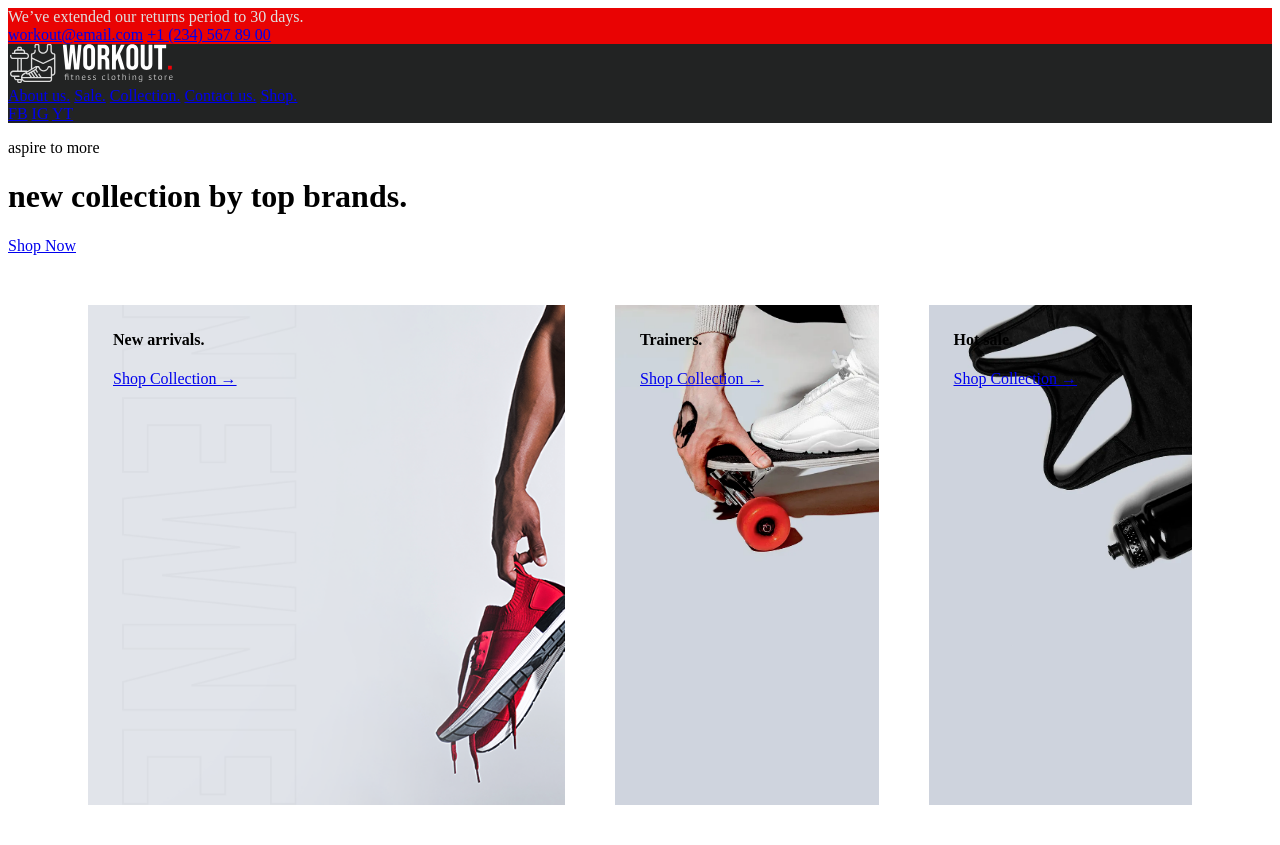
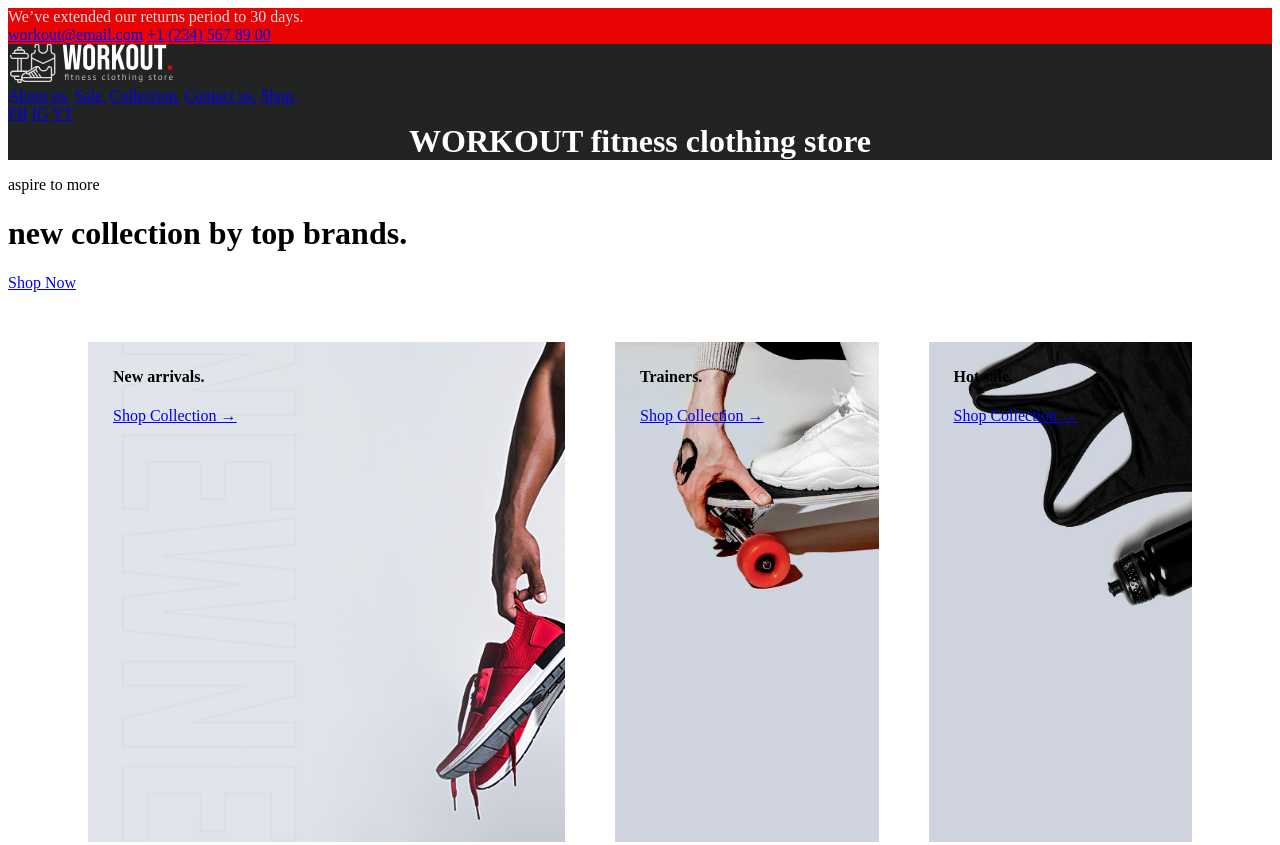
Before and after one commit to koldovsky/610-team-4, a plain HTML site: page index.html in a window 1280 px wide. Shown: the top 845 px of the page. Drawn offline with Linux system fonts and the light colour scheme.

Commit message:
Added h1

```diff
--- a/css/index.css
+++ b/css/index.css
@@ -1,14 +1,20 @@
 .top-header {
     background: rgb(233, 3, 3);
-    color: rgb(224, 224, 224)
+    color: rgb(224, 224, 224);
 }
 .bottom-header {
     background: #222323;
-    color: rgb(224, 224, 224)
+    color: rgb(224, 224, 224);
   }
-  .logo-img {
+.logo-img {
     width: 168px;
     height: 39px;
+  }
+.main-page-h1 {
+    background: #222323;
+    color: rgb(255, 255, 255);
+    text-align: center;
+    margin: 0%;
   }
 .tranding-section {
   background-image: url(../img/tranding-section-background.webp);
--- a/index.html
+++ b/index.html
@@ -40,6 +40,7 @@
         </div>
     </header>
     <main>
+        <h1 class="main-page-h1"><span class="uppercase-subheadings">Workout</span> fitness clothing store</h1>
         <div class="banner">
             <!-- Yura 1 Banner Web-->
             <p>aspire to more</p>
```
